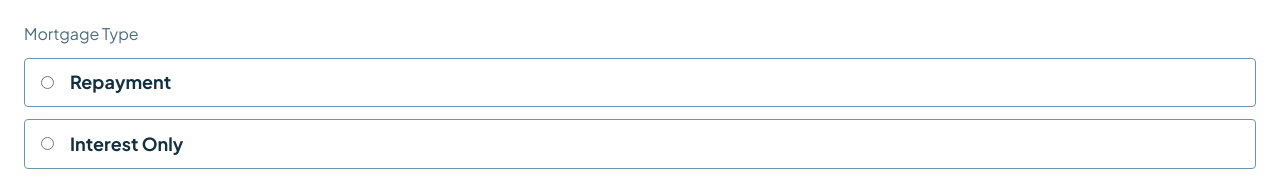
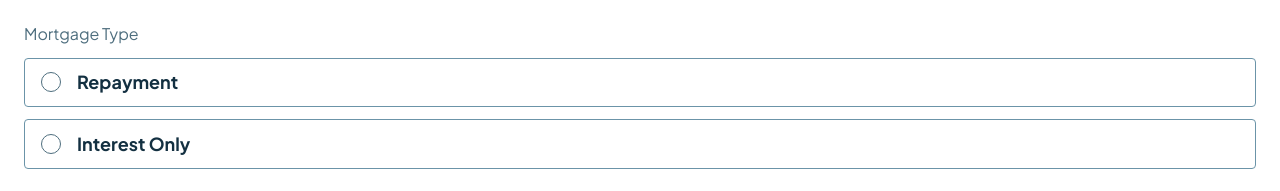
Before and after one commit to sophia-see/mortage-calculator-react, a React (Vite) app: page / in a window 1280 px wide. Shown: the part 425-616 px from the top of the page. Built offline with nearby package versions, Linux system fonts and the light colour scheme.

Commit message:
added style for selected radio button

```diff
--- a/src/components/RadioGroup.tsx
+++ b/src/components/RadioGroup.tsx
@@ -1,3 +1,6 @@
+import React from "react";
+import { useFormContext } from "react-hook-form";
+
 interface RadioGroupProps {
     label: string;
     name: string;
@@ -5,6 +8,9 @@ interface RadioGroupProps {
 }
 
 export default function RadioGroup ({label, name, items}: RadioGroupProps) {
+    const { register, watch } = useFormContext();
+    const selectedValue = watch(name);
+
     return (
         <div
             className="
@@ -19,22 +25,51 @@ export default function RadioGroup ({label, name, items}: RadioGroupProps) {
                 {label}
             </div>
             {items.map(item => {
+                const id = item.toLowerCase().replace(" ", "_");
+                const isSelected = selectedValue == item;
+
                 return (
                     <div
-                        className="
+                        className={`
                             py-[12.5px] px-[16px]
-                            border-[1px] border-c-slate-500 rounded-[4px]
+                            border-[1px] rounded-[4px] ${isSelected ? `border-c-lime bg-c-lime-15` : ` border-c-slate-500`}
+
                             flex gap-4 items-center
-                        "
+                        `}
                     >
-                        <input type="radio" name={name} value={item}/>
-                        <div
+                        <input
+                            {...register(name)}
+                            type="radio"
+                            name={name}
+                            value={item}
+                            id={id}
+                            className={`
+                                appearance-none
+                                w-5 h-5
+                                rounded-full
+                                border-[1.5px] border-c-slate-700
+                                bg-transparent
+                                relative
+                                checked:border-c-lime
+                                checked:after:content-['']
+                                checked:after:w-2.5 after:h-2.5
+                                checked:after:bg-c-lime
+                                checked:after:rounded-full
+                                checked:after:absolute
+                                checked:after:top-1/2
+                                checked:after:left-1/2
+                                checked:after:-translate-x-1/2
+                                checked:after:-translate-y-1/2
+                            `}
+                        />
+                        <label
                             className="
                                 text-c-slate-900 text-desktop/preset-3
                             "
+                            htmlFor={id}
                         >
                             {item}
-                        </div>
+                        </label>
                     </div>
                 )
             })}
--- a/tailwind.config.js
+++ b/tailwind.config.js
@@ -46,6 +46,7 @@ export default {
       },
       colors: {
         "c-lime": "#D8DB2F",
+        "c-lime-15": "#F9FAE0",
 
         "c-slate-900": "#133041",
         "c-slate-700": "#4E6E7E",
```
